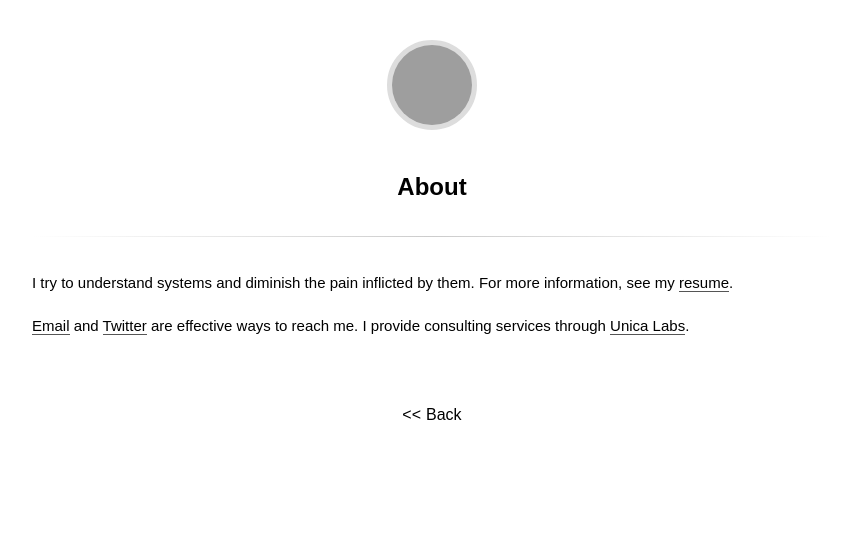
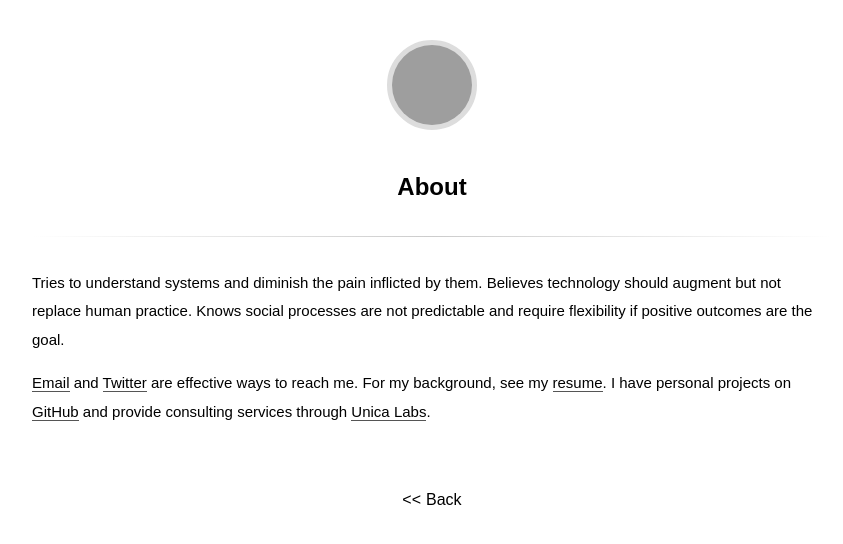
Before and after one commit to bemosior/bemosior.github.io, a Jekyll site: the page built from about.md, in a window 1280 px wide, cut to the strip 0-544 px from the top of the page. Shown: the whole strip, without its empty margins (208-1051 px from the left). Built offline with Jekyll 4.4.1, drawn with Linux system fonts in a browser that asks for light colours; some web fonts are replaced; grey boxes are pictures that could not be loaded.

Commit message:
Improve about description, links.

```diff
--- a/about.md
+++ b/about.md
@@ -3,6 +3,6 @@ layout: page
 title: About
 ---
 
-I try to understand systems and diminish the pain inflicted by them. For more information, see my [resume](/resume.html).
+Tries to understand systems and diminish the pain inflicted by them. Believes technology should augment but not replace human practice. Knows social processes are not predictable and require flexibility if positive outcomes are the goal.
 
-[Email](mailto:bemosior+com@gmail.com) and [Twitter](https://twitter.com/BenjaminMosior) are effective ways to reach me. I provide consulting services through [Unica Labs](http://unicalabs.com).
+[Email](mailto:bemosior+com@gmail.com) and [Twitter](https://twitter.com/BenjaminMosior) are effective ways to reach me. For my background, see my [resume](/resume.html). I have personal projects on [GitHub](https://github.com/bemosior) and provide consulting services through [Unica Labs](http://unicalabs.com).
```
